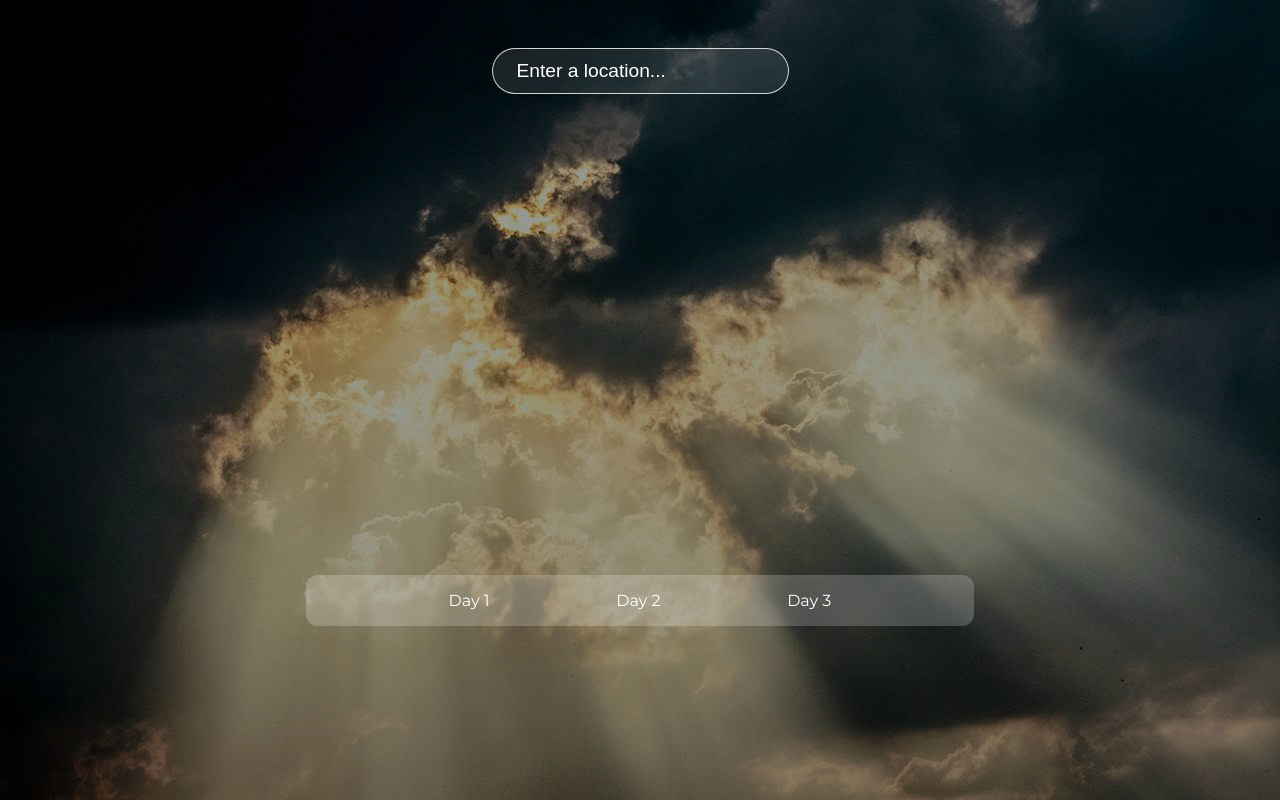
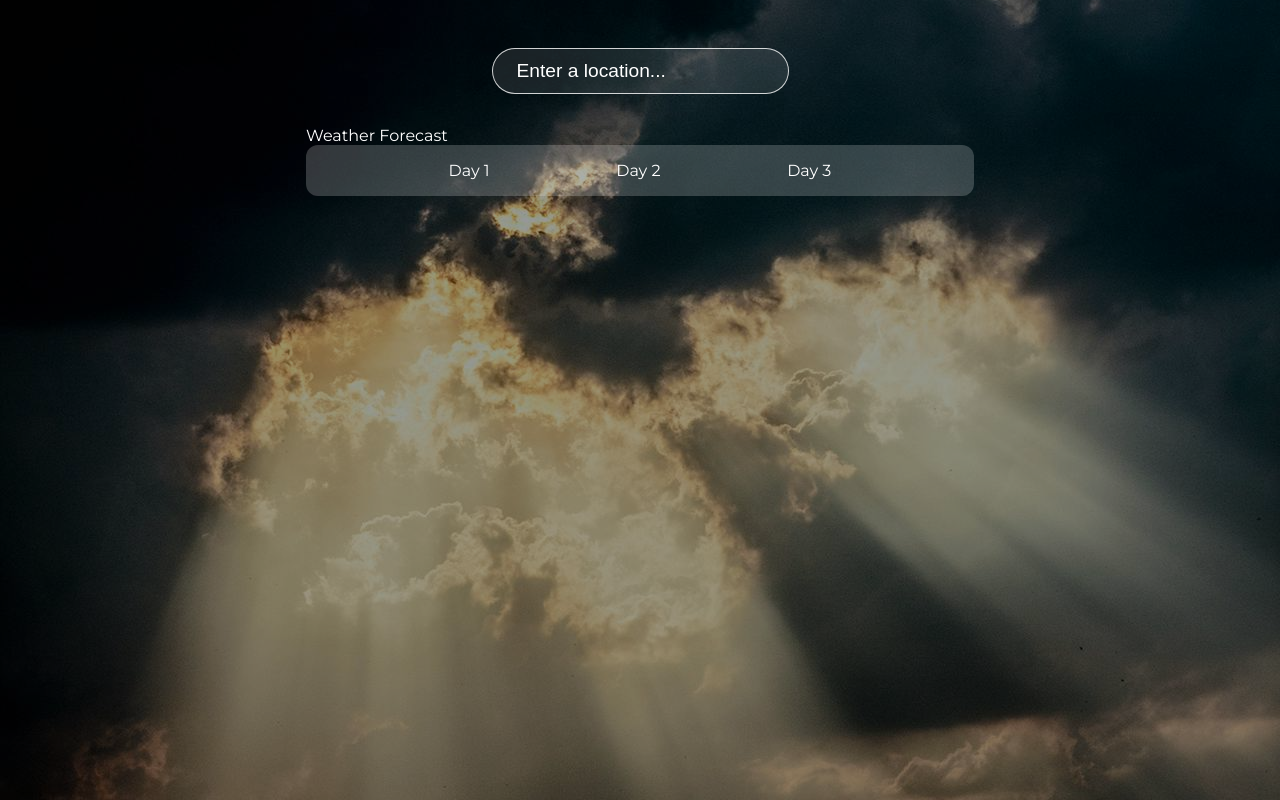
Before and after one commit to SandraHKannerberg/weather-app, a React (Vite) app: page / in a window 1280 px wide. Built offline with nearby package versions, Linux system fonts and the light colour scheme; no server answers.

Commit message:
cleaning code

```diff
--- a/src/components/Weather/Weather.css
+++ b/src/components/Weather/Weather.css
@@ -40,7 +40,7 @@ h1 {
   background-color: rgba(255, 255, 255, 0.2);
 }
 
-.next-days-weather {
+.forecast {
   display: flex;
   justify-content: space-evenly;
   text-align: center;
--- a/src/components/Weather/Weather.tsx
+++ b/src/components/Weather/Weather.tsx
@@ -1,8 +1,7 @@
 import axios from "axios";
-import { ChangeEvent, useState } from "react";
+import { useState } from "react";
 import "./Weather.css";
-import { Container, Col, Row, Button, Form, InputGroup } from "react-bootstrap";
-import { Search } from "react-bootstrap-icons";
+import { Container, Col, Row, Form, InputGroup } from "react-bootstrap";
 
 //Interface for weather-data
 interface WeatherData {
@@ -26,19 +25,29 @@ const WeatherIcon: React.FC<WeatherIconProps> = ({ iconCode }) => {
 
 function Weather() {
   const [data, setData] = useState<WeatherData>({});
+  const [forecast, setForecast] = useState({});
   const [location, setLocation] = useState("");
 
   //Url for the current day
-  const url = `https://api.openweathermap.org/data/2.5/weather?q=${location}&units=metric&appid=${
+  const urlCurrentDay = `https://api.openweathermap.org/data/2.5/weather?q=${location}&units=metric&appid=${
+    import.meta.env.VITE_API_KEY
+  }`;
+
+  //Url for 5 days
+  const urlForecast = `https://api.openweathermap.org/data/2.5/forecast?q=${location}&units=metric&appid=${
     import.meta.env.VITE_API_KEY
   }`;
 
   //Function for search a location and then press ENTER
   const searchLocation = (event: React.KeyboardEvent<HTMLInputElement>) => {
     if (event.key === "Enter") {
-      axios.get(url).then((res) => {
+      axios.get(urlCurrentDay).then((res) => {
         setData(res.data);
         console.log(res.data);
+      });
+      axios.get(urlForecast).then((res) => {
+        setForecast(res.data);
+        console.log(res.data, " next-days");
       });
 
       //Clear input after Enter
@@ -58,13 +67,11 @@ function Weather() {
             onKeyDown={searchLocation}
             placeholder="Enter a location..."
           />
-          {/* <Button className="search-btn">
-            <Search></Search>
-          </Button> */}
         </InputGroup>
       </Container>
 
       <Container className="weather-container">
+        {data.name != undefined && (
           <Row className="weatherdetails-top">
             <Col className="location">
               <p className="weatherdetails-p">
@@ -82,11 +89,13 @@ function Weather() {
             </Col>
             {/* Weather description - text */}
             <Col className="description">
-            {data.weather ? (
+              {/* {data.weather ? (
               <p className="weatherdetails-p">{data.weather[0].main}</p>
-            ) : null}
+            ) : null} */}
+              <p className="weatherdetails-p">Today</p>
             </Col>
           </Row>
+        )}
 
         {/* Weather details if a location is written */}
         {data.name != undefined && (
@@ -115,12 +124,17 @@ function Weather() {
           </Row>
         )}
 
-        {/* Upcoming weather */}
-        <Row className="next-days-weather">
+        {/* Weather Forecast*/}
+        <Container>
+          <Row>
+            <p>Weather Forecast</p>
+          </Row>
+          <Row className="forecast">
             <Col>Day 1</Col>
             <Col>Day 2</Col>
             <Col>Day 3</Col>
           </Row>
+        </Container>
       </Container>
     </>
   );
```
Lines whose indentation alone changed are shown as unchanged.
